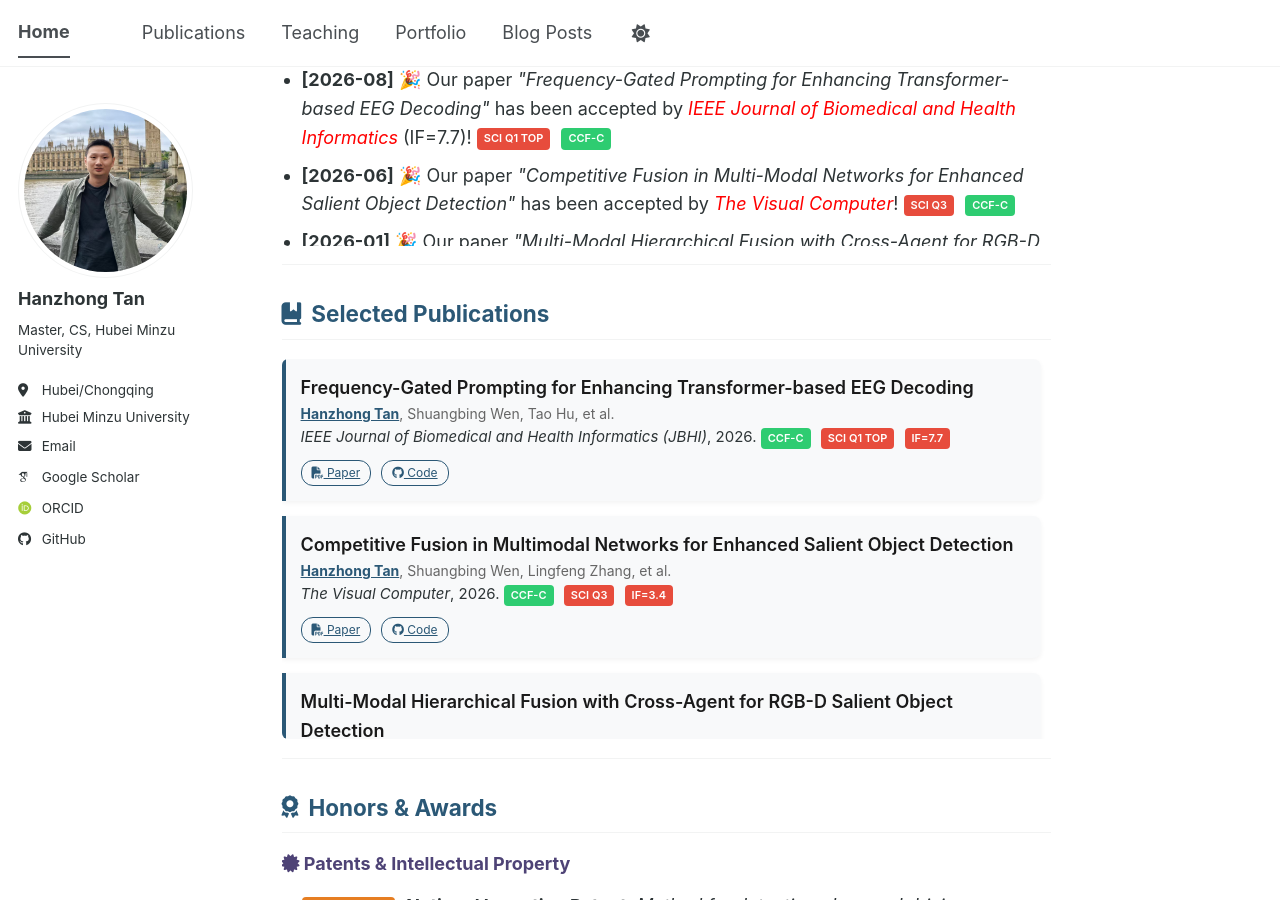
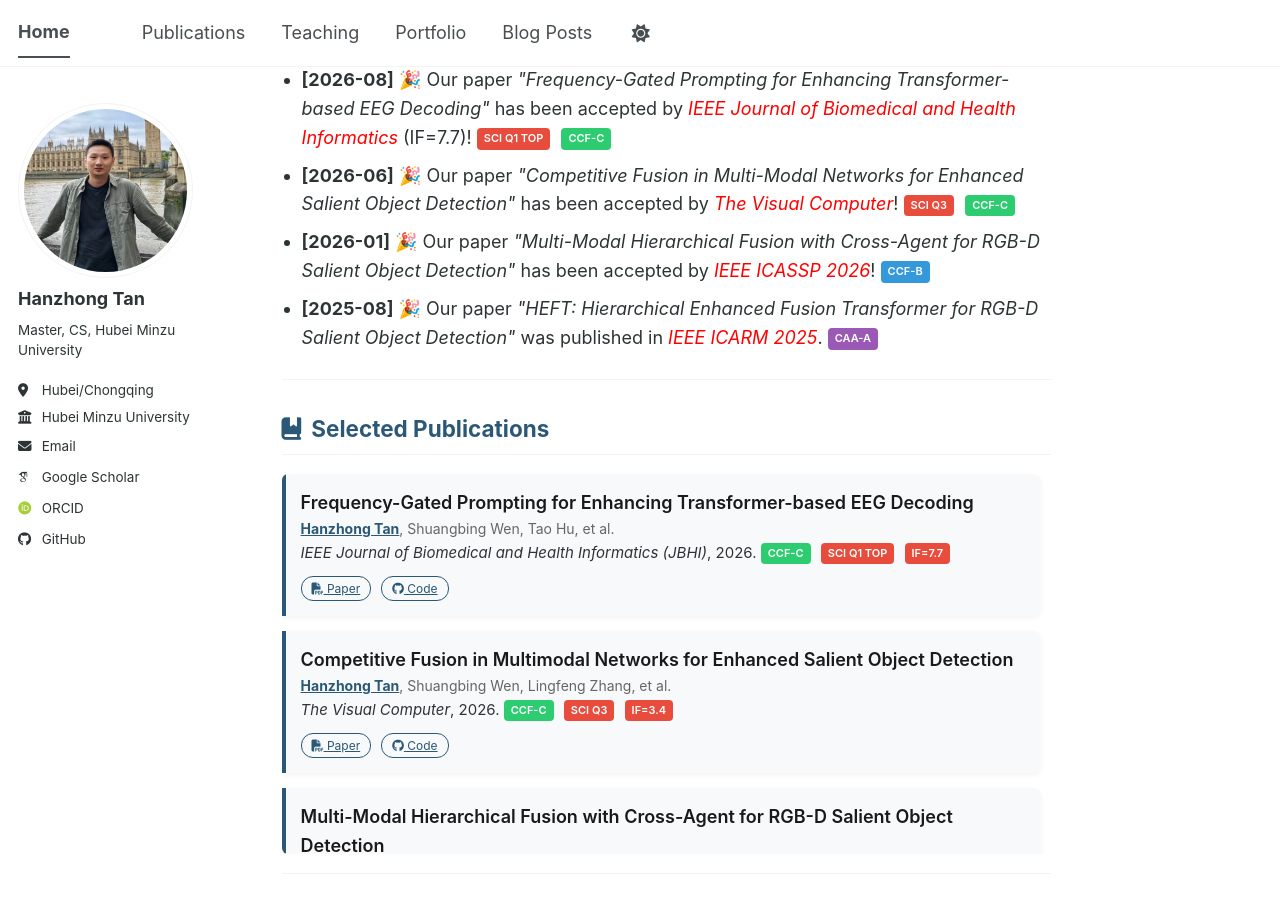
Before and after one commit to liangjiaxiaoqi/liangjiaxiaoqi.github.io, a Jekyll site: the page built from _pages/about.md, in a window 1280 px wide and 900 px high, scrolled down 561 px. Built offline with Jekyll 4.4.1, drawn with Linux system fonts in a browser that asks for light colours; some web fonts are replaced; a script bundle is joined from its source files by our own code; library files that are not in the unit come from our copies; a style sheet for code colours, icons or effects is not loaded.

Commit message:
Update about.md

```diff
--- a/_pages/about.md
+++ b/_pages/about.md
@@ -288,8 +288,8 @@ Currently, my research interests focus on **Computer Vision**, **Multi-modal Lea
 
 <h2 class="section-title"><i class="fa-solid fa-newspaper"></i> News</h2>
 
-<!-- News 滚动容器 -->
-<div class="scrollable-container" style="max-height: 180px;">
+<!-- News 滚动容器 180px-->
+<div class="scrollable-container" style="max-height: 360px;">
   <ul style="padding-left: 20px; margin: 0;">
     <li><b>[2026-08]</b> 🎉 Our paper <em>"Frequency-Gated Prompting for Enhancing Transformer-based EEG Decoding"</em> has been accepted by <em><font color="red">IEEE Journal of Biomedical and Health Informatics</font></em> (IF=7.7)! <span class="badge badge-red">SCI Q1 TOP</span> <span class="badge badge-green">CCF-C</span></li>
     <li style="margin-top: 8px;"><b>[2026-06]</b> 🎉 Our paper <em>"Competitive Fusion in Multi-Modal Networks for Enhanced Salient Object Detection"</em> has been accepted by <em><font color="red">The Visual Computer</font></em>! <span class="badge badge-red">SCI Q3</span> <span class="badge badge-green">CCF-C</span></li>
```
